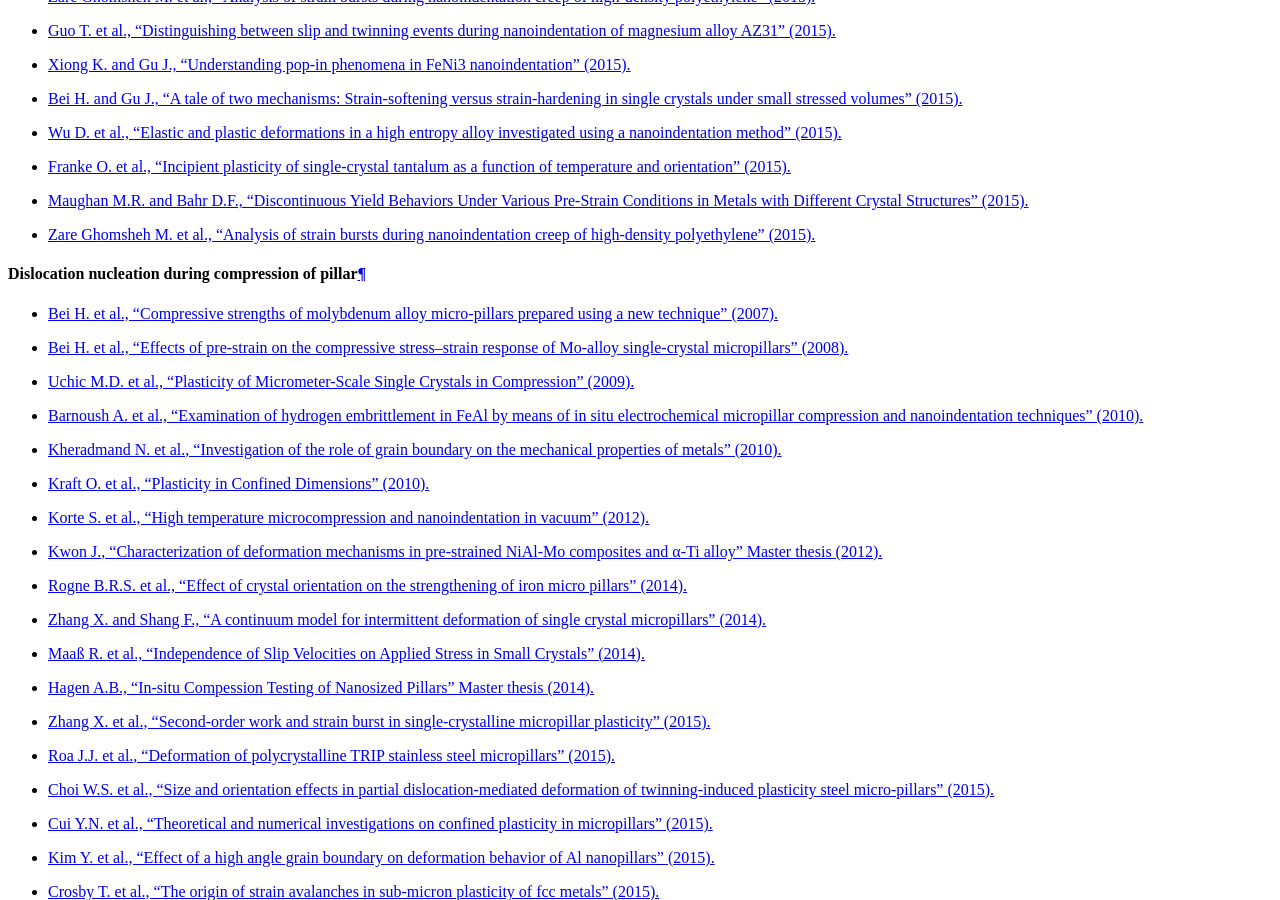
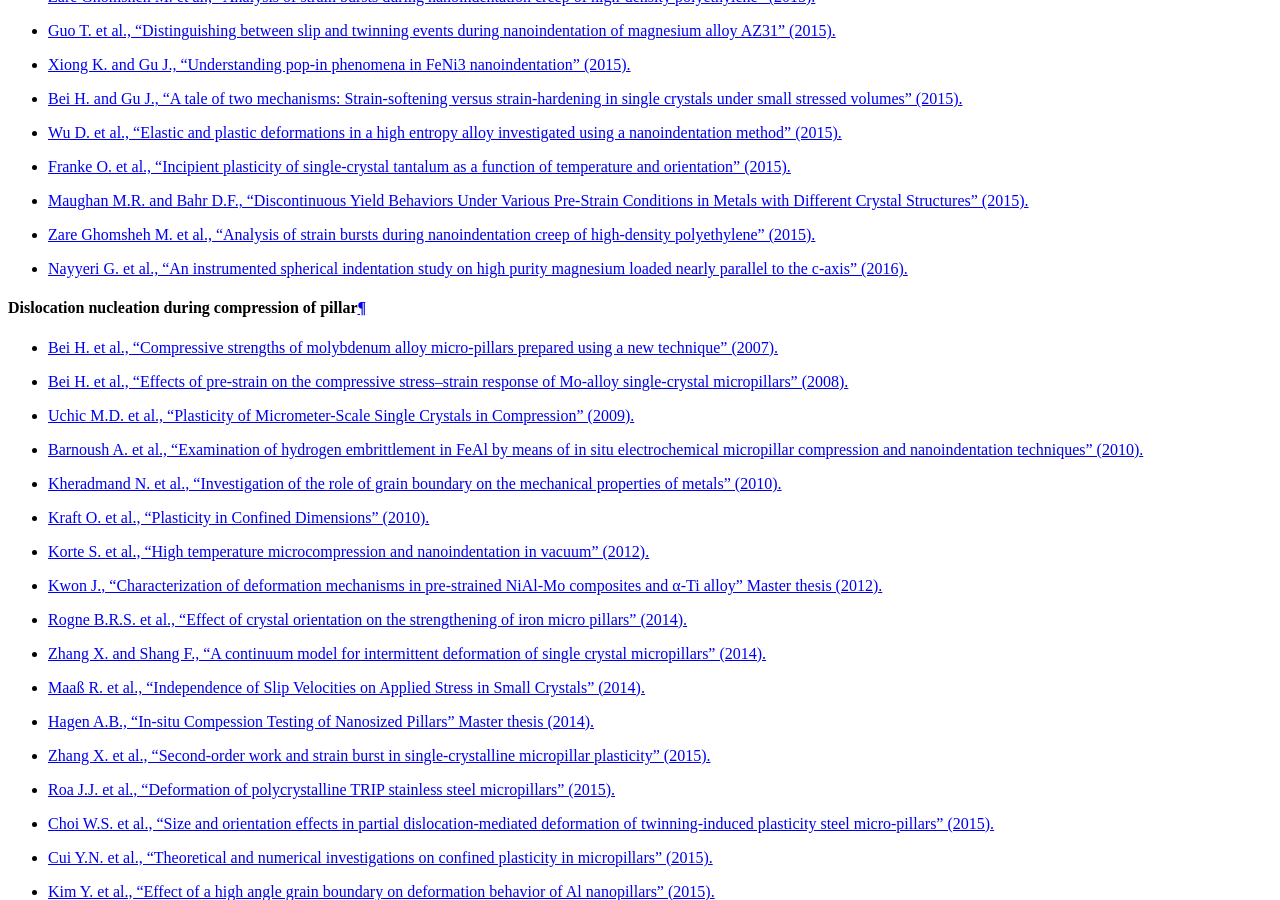
Before and after one commit to DavidMercier/PopIn, a Sphinx documentation site: the page built from doc/links_ref.rst, in a window 1280 px wide and 900 px high, scrolled down 3842 px. Built offline with Sphinx 7.4.7, drawn with Linux system fonts in a browser that asks for light colours; comment, search, counter and statistics services are not loaded.

Commit message:
Update links_ref.rst

```diff
--- a/doc/links_ref.rst
+++ b/doc/links_ref.rst
@@ -130,6 +130,7 @@ Dislocation nucleation during (nano)indentation
 * `Franke O. et al., "Incipient plasticity of single-crystal tantalum as a function of temperature and orientation" (2015). <http://dx.doi.org/10.1080/14786435.2014.949324>`_
 * `Maughan M.R. and Bahr D.F., "Discontinuous Yield Behaviors Under Various Pre-Strain Conditions in Metals with Different Crystal Structures" (2015). <http://dx.doi.org/10.1080/21663831.2015.1121166>`_
 * `Zare Ghomsheh M. et al., "Analysis of strain bursts during nanoindentation creep of high-density polyethylene" (2015). <http://dx.doi.org/10.1002/pi.4967>`_
+* `Nayyeri G. et al., "An instrumented spherical indentation study on high purity magnesium loaded nearly parallel to the c-axis" (2016). <http://dx.doi.org/10.1016/j.msea.2016.05.112>`_
 
 Dislocation nucleation during compression of pillar
 -----------------------------------------------------
```
